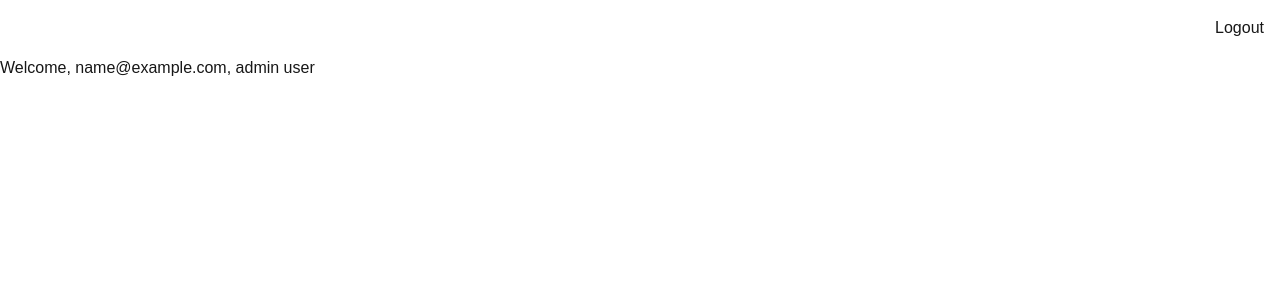
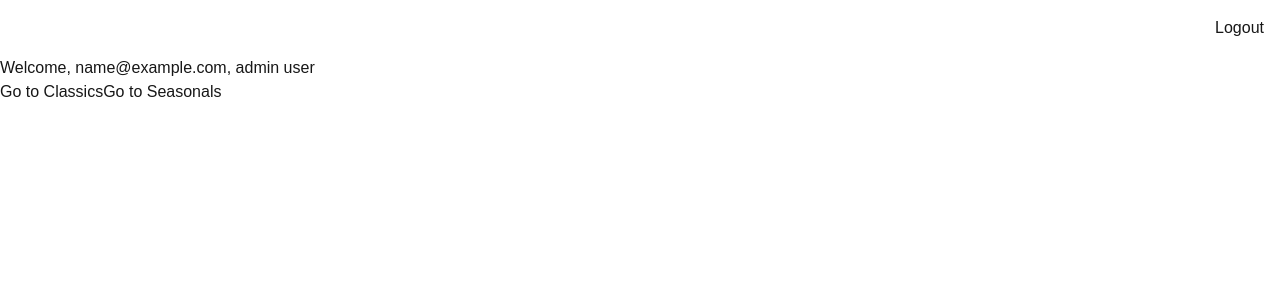
Before and after one commit to livoszlak/barback, a Next.js app: page /dashboard in a window 1280 px wide. Shown: the top 300 px of the page. Built offline with nearby package versions, Linux system fonts and the light colour scheme; no server answers; sample sign-in values are in the browser's storage.

Commit message:
created basic dashboard with links and set up a simple context to wrap dashboard

```diff
--- a/src/app/dashboard/layout.tsx
+++ b/src/app/dashboard/layout.tsx
@@ -1,7 +1,8 @@
+import { SeasonalsProvider } from "@/contexts/SeasonalsContext";
 export default async function DashboardLayout({
   children,
 }: {
   children: React.ReactNode;
 }) {
-  return <div>{children}</div>;
+  return <SeasonalsProvider>{children}</SeasonalsProvider>;
 }
--- a/src/app/dashboard/page.tsx
+++ b/src/app/dashboard/page.tsx
@@ -3,13 +3,16 @@
 import { useContext, useEffect, useState } from "react";
 import { AuthContext } from "@/contexts/AuthContext";
 import { useRouter } from "next/navigation";
+import Link from "next/link";
+import { SeasonalsContext } from "@/contexts/SeasonalsContext";
 
 export default function Dashboard() {
   const authContext = useContext(AuthContext);
+  const seasonalsContext = useContext(SeasonalsContext);
   const router = useRouter();
   const [isLoading, setIsLoading] = useState(true);
-  console.log("auth context: ", authContext);
-
+  //console.log("auth context: ", authContext);
+  console.log("seasonals context: ", seasonalsContext);
   useEffect(() => {
     if (authContext !== undefined) {
       if (!authContext.user) {
@@ -28,6 +31,9 @@ export default function Dashboard() {
       <h1>
         Welcome, {authContext.user.email}, {authContext.user.role} user
       </h1>
+      {authContext.user.role === "authenticated" && <h1>Tjena kingen</h1>}
+      <Link href={"/dashboard/classics"}>Go to Classics</Link>
+      <Link href={"/dashboard/seasonals"}>Go to Seasonals</Link>
     </div>
   );
 }
--- /dev/null
+++ b/src/contexts/SeasonalsContext.tsx
@@ -0,0 +1,24 @@
+"use client";
+import { createContext, useContext, useEffect } from "react";
+import { User } from "@supabase/supabase-js";
+import { OrganizationUser } from "@/types/types";
+import { AuthContext } from "./AuthContext";
+
+type SeasonalsContextType = {
+  user?: User | OrganizationUser;
+};
+
+export const SeasonalsContext = createContext<SeasonalsContextType>({});
+
+export const useSeasonalsContext = () => useContext(SeasonalsContext);
+
+export function SeasonalsProvider({ children }: { children: React.ReactNode }) {
+  useEffect(() => {}, []);
+  const authContext = useContext(AuthContext);
+
+  return (
+    <SeasonalsContext.Provider value={{ user: authContext?.user ?? undefined }}>
+      {children}
+    </SeasonalsContext.Provider>
+  );
+}
```
